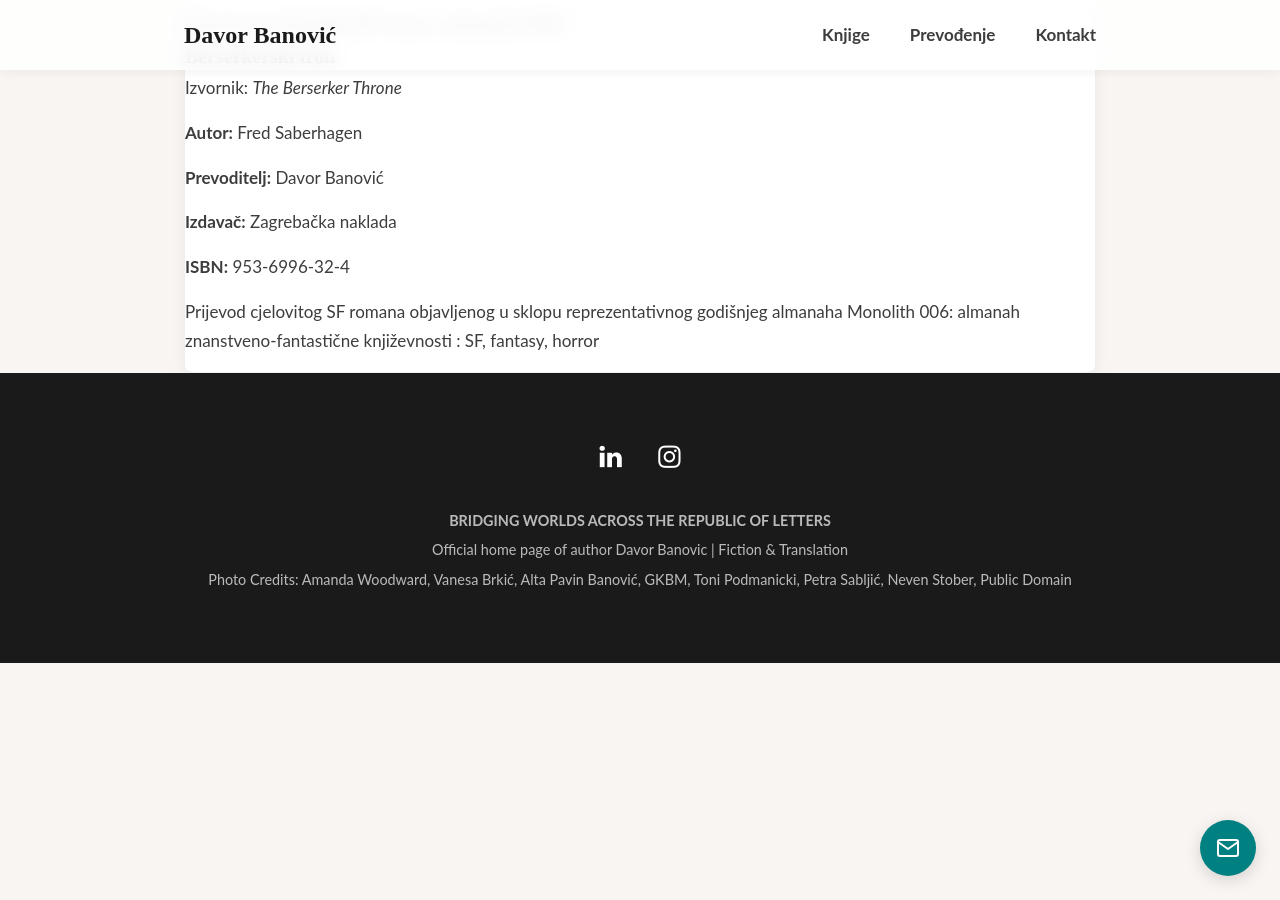
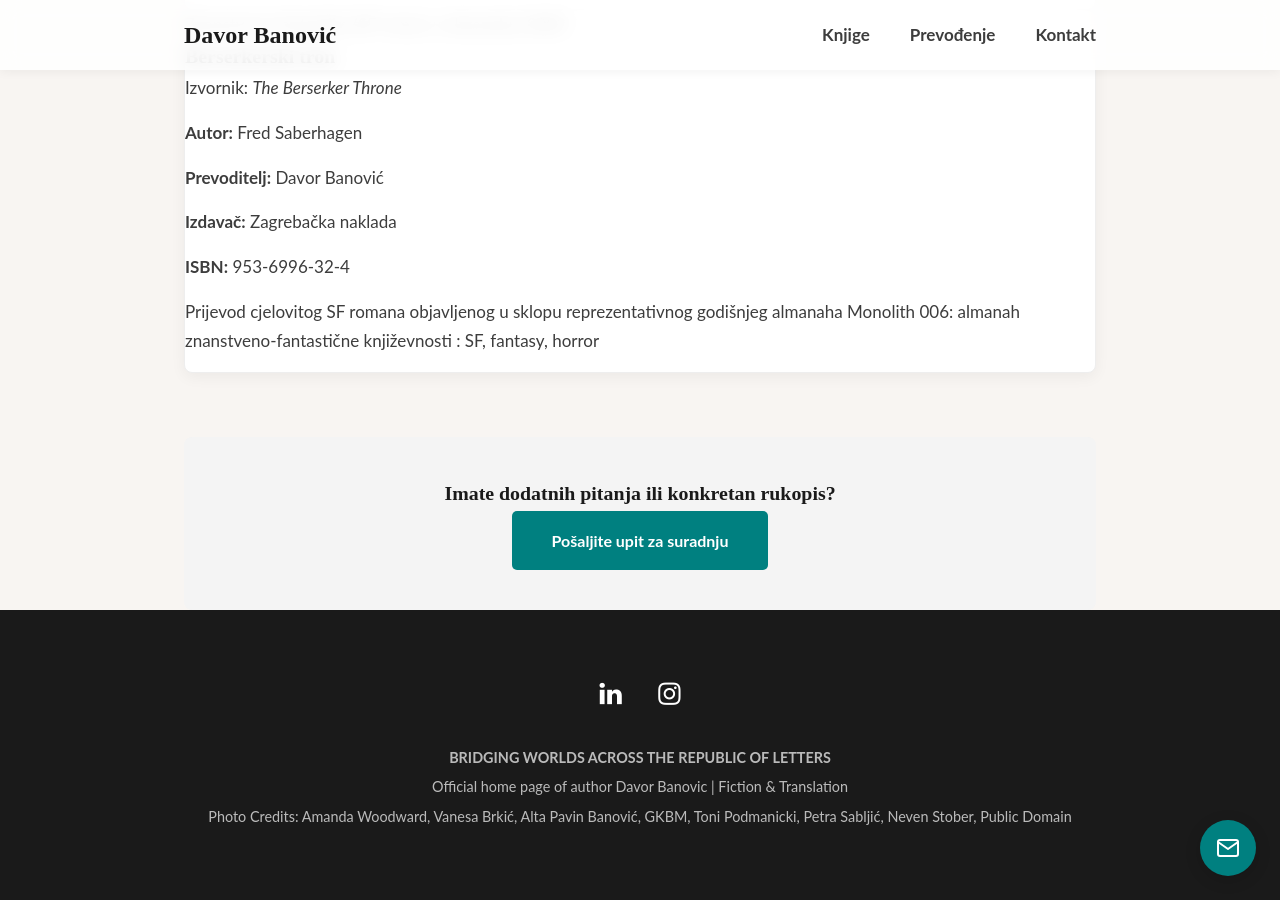
Before and after one commit to banovotz/banovotz.github.io, a Jekyll site: the page built from _pages/prijevodi.html, in a window 1280 px wide and 900 px high, scrolled down 3338 px. Built offline with Jekyll 4.4.1, drawn with Linux system fonts in a browser that asks for light colours; some of the changed lines change nothing that is shown.

Commit message:
Added CTA to modal with translation references/catalogue

```diff
--- a/_pages/prijevodi.html
+++ b/_pages/prijevodi.html
@@ -40,6 +40,9 @@ permalink: /prijevodi/
     </article>
     {% endfor %}
   </div>
-
+  <div class="faq-cta">
+    <h3>Imate dodatnih pitanja ili konkretan rukopis?</h3>
+    <a href="{{ '/#contact' | relative_url }}" id="modal-contact-link" class="btn">Pošaljite upit za suradnju</a>
+  </div>
 
 </section>
--- a/assets/js/script.js
+++ b/assets/js/script.js
@@ -170,3 +170,45 @@ document.addEventListener("DOMContentLoaded", function() {
     });
   }
 });
+
+document.addEventListener("DOMContentLoaded", function() {
+  const modal = document.getElementById("translations-modal");
+
+  // Pomoćna funkcija za zatvaranje modala (povežite s vašim postojećim kodom)
+  const closeModal = () => {
+    if (!modal) return;
+    modal.classList.remove("is-active");
+    modal.setAttribute("aria-hidden", "true");
+    modal.setAttribute("inert", "");
+    document.body.style.overflow = ""; // Vraća skrolanje stranice
+  };
+
+  // Slušamo klikove unutar modala
+  if (modal) {
+    modal.addEventListener("click", function(event) {
+      // Provjeravamo je li kliknut gumb koji vodi na #contact
+      const contactLink = event.target.closest('a[href*="#contact"]');
+
+      if (contactLink) {
+        // 1. Ugasi modal
+        closeModal();
+
+        // 2. Ako smo već na početnoj stranici, napravi smooth scroll do sekcije
+        const targetId = "contact";
+        const targetSection = document.getElementById(targetId);
+
+        if (targetSection && (window.location.pathname === "/" || window.location.pathname.endsWith("/index.html"))) {
+          event.preventDefault(); // Spriječite nagli skok URL-a
+
+          // Izvršavamo skrol nakon što se modal zatvori
+          setTimeout(() => {
+            targetSection.scrollIntoView({ behavior: "smooth" });
+            history.pushState(null, null, "#contact"); // Ažurira URL bez skakanja
+          }, 100);
+        }
+        // Ako je korisnik na nekoj drugoj podstranici (npr. /blog/),
+        // pustit će ga da prirodno ode na /#contact
+      }
+    });
+  }
+});
```
